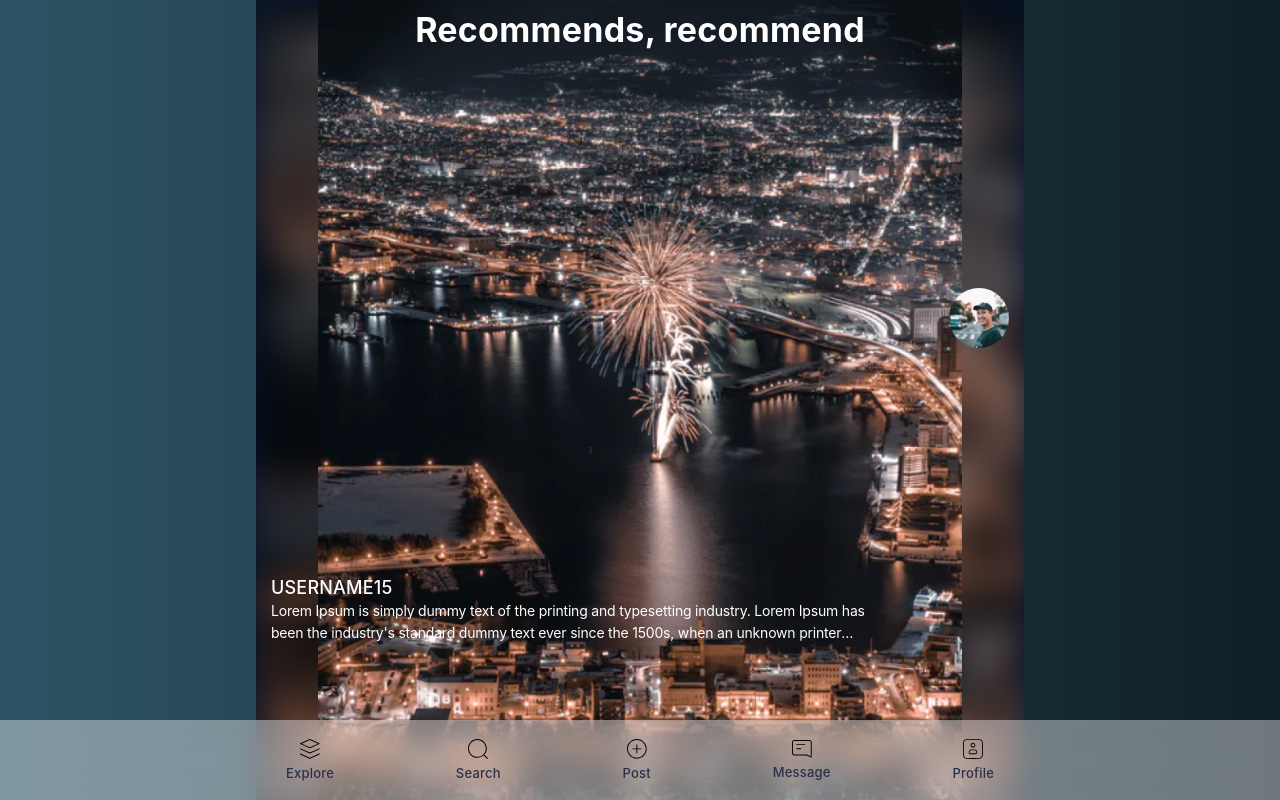
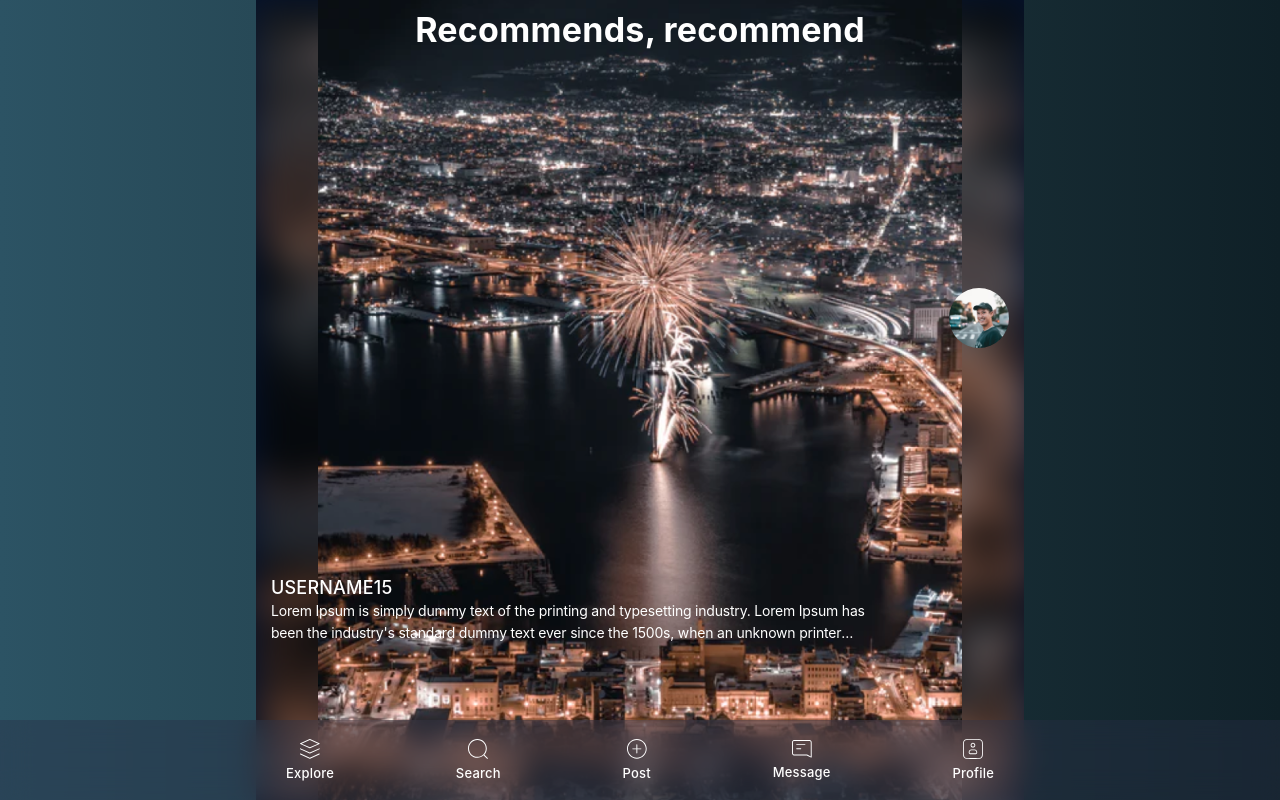
Before and after one commit to yuki-tylar/react-demo, a React (Create React App) app: page /recommend in a window 1280 px wide. Built offline with nearby package versions, Linux system fonts and the light colour scheme.

Commit message:
implement appearance switch Fixes #15

```diff
--- a/src/App.tsx
+++ b/src/App.tsx
@@ -1,10 +1,11 @@
-import { Component } from 'react';
+import { Component, createElement } from 'react';
 import './scss/App.scss';
 import { Route, BrowserRouter, Routes, Navigate } from 'react-router-dom';
 import { Feed } from './feed/base';
 import { Explore } from './pages/explore';
 import { RouteItem } from './definition/routes';
 import { AppBarBottom } from './app-bar-bottom';
+import { PropsWithReduxSetting, settingConnector } from './redux/store';
 
 const routes: RouteItem[] = [
   { path: '/*', element: <Feed /> },
@@ -14,28 +15,15 @@ const routes: RouteItem[] = [
   { path: '/', element: <Navigate to='/recommend' /> }
 ];
 
-export default class App extends Component {
-  render() {
-    return (
-      <div className='app-container'>
-        <BrowserRouter>
-          <_App />
-
-          <div className="bottom-bar">
-            <AppBarBottom />
-          </div>
-
-        </BrowserRouter >
-
-      </div >
-    );
-  }
+export default function App() {
+  return createElement(settingConnector(_App));
 };
 
-function _App() {
-
+function _App(props: PropsWithReduxSetting) {
   return (
     <>
+      <div className={`app-container ${props.setting.appearance}`}>
+        <BrowserRouter>
           <Routes>
             {
               routes.map(route =>
@@ -47,6 +35,13 @@ function _App() {
               )
             }
           </Routes>
+
+          <div className="bottom-bar">
+            <AppBarBottom />
+          </div>
+
+        </BrowserRouter >
+      </div >
     </>
   );
 }
--- a/src/app-bar-bottom.tsx
+++ b/src/app-bar-bottom.tsx
@@ -28,12 +28,12 @@ export class AppBarBottom extends Component {
 class AppBarBottomIcon extends Component<{ linkTo: string; icon: string; label: string; }> {
   render() {
     return (
-      <Link to={this.props.linkTo}>
+      <Link to={this.props.linkTo} style={{color: 'inherit'}}>
         <div
-        className="d-inline-block w-20p icon-black"
+        className="d-inline-block w-20p icon"
         dangerouslySetInnerHTML={{__html: this.props.icon}}
         ></div>
-        <div className="text-body caption body-small-md">{this.props.label}</div>
+        <div className="caption body-small-md">{this.props.label}</div>
       </Link>
     );
   }
--- a/src/feed/base.tsx
+++ b/src/feed/base.tsx
@@ -1,4 +1,4 @@
-import { createElement, useRef, useState } from "react";
+import { createElement, useState } from "react";
 import { Routes, Route, useLocation, useNavigate, Navigate } from 'react-router-dom';
 import { AnimatePresence, motion } from "framer-motion";
 import { FeedRecommend } from "../pages/feed-recommend";
@@ -34,7 +34,6 @@ const routesChild: RouteItemWithComponent[] = [
 export function Feed() {
   const location = useLocation();
   const navigate = useNavigate();
-  const ref = useRef<HTMLDivElement>(null);
 
   const initialPage = routes.findIndex(route => location.pathname.match(new RegExp('^/' + route.path)));
   const [state, setState] = useState<State>({
@@ -71,23 +70,14 @@ export function Feed() {
         }}
       >
         <h2
-          className={'headline4 headline3-md' + (darkmode ? ' text-white' : ' text-body')}
+          className={'headline4 headline3-md'}
           onClick={() => { changePage(1) }}
         >
           {title}, {currentRoute.path}
         </h2>
       </motion.div>
 
-      <motion.div
-        ref={ref}
-        className="app-body-feed"
-        initial={false}
-        animate={darkmode ? 'dark' : 'light'}
-        variants={{
-          dark: { backgroundColor: '#04122D' },
-          light: { backgroundColor: '#EFF3F7' }
-        }}
-      >
+      <div className="app-body-feed">
         <AnimatePresence initial={false} exitBeforeEnter>
           <Routes location={location} key={currentRoute.path}>
             {routes.map(route =>
@@ -100,7 +90,7 @@ export function Feed() {
             <Route path="*" element={<Navigate to="recommend"/>} />
           </Routes>
         </AnimatePresence>
-      </motion.div>
+      </div>
 
       <AnimatePresence>
         <Routes location={location} key={location.pathname}>
--- a/src/pages/explore.tsx
+++ b/src/pages/explore.tsx
@@ -5,16 +5,16 @@ import { Link, Outlet } from "react-router-dom";
 export function Explore(props: PropsWithChildren<{}>) {
 
   return (
-    <div className="text-white">
+    <div>
       <ul>
         <li>
           <Link to="test">
-            <span className="text-white">Link to explore/test</span>
+            <span>Link to explore/test</span>
           </Link>
         </li>
         <li>
           <Link to="">
-            <span className="text-white">Link to explore</span>
+            <span>Link to explore</span>
 
           </Link>
         </li>
--- a/src/pages/feed-event.tsx
+++ b/src/pages/feed-event.tsx
@@ -1,17 +1,18 @@
 
-import { createElement, useEffect, useState } from "react";
+import { createElement, useEffect } from "react";
 import { ScaleLoader } from "react-spinners";
 import { fetchEvents } from "../redux/slice-events";
-import { eventConnector, PropsWithReduxEvent } from "../redux/store";
+import { connector, PropsWithRedux } from "../redux/store";
 import { AspectRatio, FittedBox } from "../widgets/box";
 import { Card } from "../widgets/card";
 import { FeedRootProps } from "../feed/base";
 import { SwipeScreenChanger } from "./feed/swipe-detector";
+import { rSettingAction } from "../redux/slice-settings";
 
-interface FeedEventProps extends PropsWithReduxEvent, FeedRootProps { }
+interface FeedEventProps extends PropsWithRedux, FeedRootProps { }
 
 export function FeedEvent(props: any) {
-  return createElement(eventConnector(_FeedEvent), props);
+  return createElement(connector(_FeedEvent), props);
 }
 
 function _FeedEvent(props: FeedEventProps) {
@@ -20,6 +21,10 @@ function _FeedEvent(props: FeedEventProps) {
   useEffect(() => {
     if (!loading && !props.event.initialized) {
       fetchEvents(props.dispatch, { sort: 'date', order: 1, skip: 0, limit: 3 });
+    }
+
+    if(props.setting.appearance == 'dark') {
+      props.dispatch(rSettingAction.changeAppearance('light'));
     }
   });
 
--- a/src/pages/feed-profile.tsx
+++ b/src/pages/feed-profile.tsx
@@ -2,16 +2,17 @@ import { createElement, useEffect } from "react";
 import { Link } from "react-router-dom";
 import { ScaleLoader } from "react-spinners";
 import { fetchProfiles, rProfileAction } from "../redux/slice-profiles";
-import { profileConnector, PropsWithReduxProfile } from "../redux/store";
+import { connector, PropsWithRedux } from "../redux/store";
 import { AspectRatio, FittedBox } from "../widgets/box";
 import { Card } from "../widgets/card";
 import { FeedRootProps } from "../feed/base";
 import { SwipeScreenChanger } from "./feed/swipe-detector";
+import { rSettingAction } from "../redux/slice-settings";
 
-interface FeedProfileProps extends PropsWithReduxProfile, FeedRootProps { }
+interface FeedProfileProps extends PropsWithRedux, FeedRootProps { }
 
 export function FeedProfile(props: FeedRootProps) {
-  return createElement(profileConnector(_FeedProfile), props);
+  return createElement(connector(_FeedProfile), props);
 }
 
 function _FeedProfile(props: FeedProfileProps) {
@@ -21,6 +22,10 @@ function _FeedProfile(props: FeedProfileProps) {
   useEffect(() => {
     if (!loading && !props.profile.initialized) {
       fetchProfiles(props.dispatch, { sort: 'name', order: -1, skip: 0, limit: 8 })
+    }
+
+    if(props.setting.appearance == 'dark') {
+      props.dispatch(rSettingAction.changeAppearance('light'));
     }
   })
 
--- /dev/null
+++ b/src/redux/slice-settings.ts
@@ -0,0 +1,22 @@
+import { createSlice, PayloadAction } from "@reduxjs/toolkit";
+
+type StoreSettingState = {
+  appearance: 'dark' | 'light';
+}
+
+const initialState: StoreSettingState = {
+  appearance: 'light',
+}
+
+const settingSlice = createSlice({
+  name: 'setting',
+  initialState,
+  reducers: {
+    changeAppearance: (state, action: PayloadAction<StoreSettingState['appearance']>) => {
+      return { ...state, appearance: action.payload };
+    }
+  }
+});
+
+export const rSettingAction = settingSlice.actions;
+export const settingReducer = settingSlice.reducer;
--- a/src/redux/store.tsx
+++ b/src/redux/store.tsx
@@ -3,12 +3,14 @@ import { connect, ConnectedProps, TypedUseSelectorHook, useDispatch, useSelector
 import { contentReducer } from "./slice-contents";
 import { eventReducer } from './slice-events'
 import { profileReducer } from "./slice-profiles";
+import { settingReducer } from "./slice-settings";
 
 export const store = configureStore({
   reducer: {
     event: eventReducer,
     profile: profileReducer,
     content: contentReducer,
+    setting: settingReducer,
   },
 });
 
@@ -16,6 +18,7 @@ export const connector = connect((state: RootState) => state);
 export const eventConnector = connect(({event}: RootState) => {return {event}; });
 export const profileConnector = connect(({profile}: RootState) => { return {profile}; });
 export const contentConnector = connect(({content}: RootState) => { return {content}; });
+export const settingConnector = connect(({setting}: RootState) => { return {setting}; });
 export const useAppDispatch = () => useDispatch<AppDispatch>();
 export const useAppSelector: TypedUseSelectorHook<RootState> = useSelector;
 
@@ -23,9 +26,11 @@ export const useAppSelector: TypedUseSelectorHook<RootState> = useSelector;
 export type RootState = ReturnType<typeof store.getState>
 export type AppDispatch = typeof store.dispatch;
 
+export type PropsWithRedux = ConnectedProps<typeof connector>
 export type PropsWithReduxEvent = ConnectedProps<typeof eventConnector>
 export type PropsWithReduxProfile = ConnectedProps<typeof profileConnector>
 export type PropsWithReduxContent = ConnectedProps<typeof contentConnector>
+export type PropsWithReduxSetting = ConnectedProps<typeof settingConnector>
 
 export type StoreState = {
   loading: boolean;
--- a/src/scss/App.scss
+++ b/src/scss/App.scss
@@ -6,11 +6,11 @@
 @import './box_shape';
 @import './color';
 
+$appearanceTransitionDuration: 500ms;
+
 body {
   width: 100vw;
   height: 100vh;
-
-  color: $colorGsBody;
 
   background: #0F2027;  /* fallback for old browsers */
   background: -webkit-linear-gradient(to right, #2C5364, #203A43, #0F2027);  /* Chrome 10-25, Safari 5.1-6 */
@@ -23,6 +23,16 @@ body {
   width: min(100%, $maxWidth);
   height: 100vh;
   margin: 0 auto;
+
+  transition-property: background-color, color;
+  transition-duration: $appearanceTransitionDuration;
+
+  color: $colorGsBody;
+  background: $colorGsBackground;
+  &.dark {
+    background: $colorGsBody;
+    color: $colorGsWhite;
+  }
 }
 
 .overlay {
@@ -72,19 +82,28 @@ body {
   @media (min-width: $breakpointMd) {
     height: 60px;
   }
+  transition: color $appearanceTransitionDuration;
+
+  color: $colorGsBody;
+  .dark & {
+    color: $colorGsWhite;
+  }
 }
 
 .bottom-bar {
   position: fixed;
   bottom: 0;
   left: 0;
-  background: rgba($color: $colorGsWhite, $alpha: 0.4);
   width: 100%;
   height: 70px;
   backdrop-filter: blur(15px);
   @media (min-width: $breakpointMd) {
     height: 80px;
   }
+
+  transition-property: color, background-color;
+  transition-duration: $appearanceTransitionDuration;
+
 
   .bottom-bar-inner {
     width: 100%;
@@ -94,7 +113,26 @@ body {
     box-sizing: border-box;
   }
 
-  .icon-black path{
-    fill: black!important;
+  .icon path{
+    transition: fill $appearanceTransitionDuration;
   }
 }
+
+
+.bottom-bar {
+  color: $colorGsBody;
+  background: rgba($color: $colorGsWhite, $alpha: 0.4);
+
+  .icon path {
+    fill: $colorGsBody!important;
+  }
+
+  .dark & {
+    color: $colorGsWhite;
+    background: rgba($colorGsBody, 0.4);
+
+    .icon path{
+      fill: $colorGsWhite!important;
+    }
+  }
+}
```
Also changed, not shown: src/pages/feed-recommend.tsx (+8 -3 lines). Lines whose indentation alone changed are shown as unchanged.
